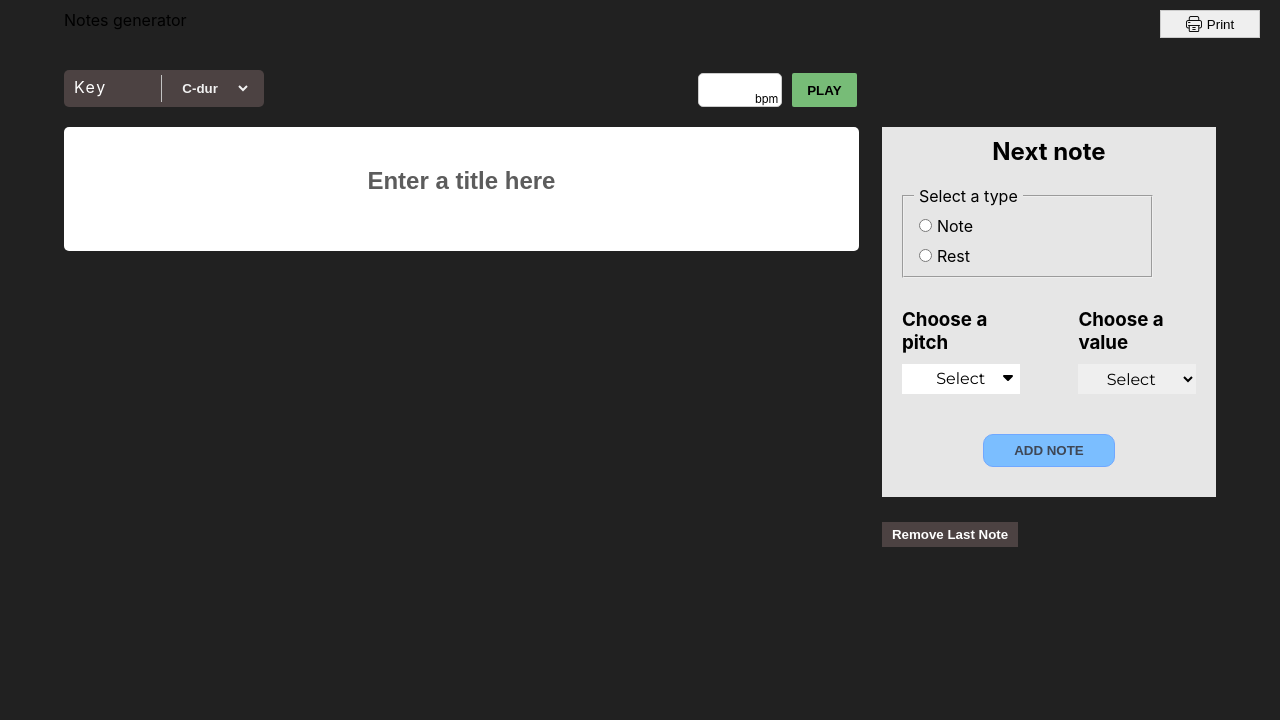
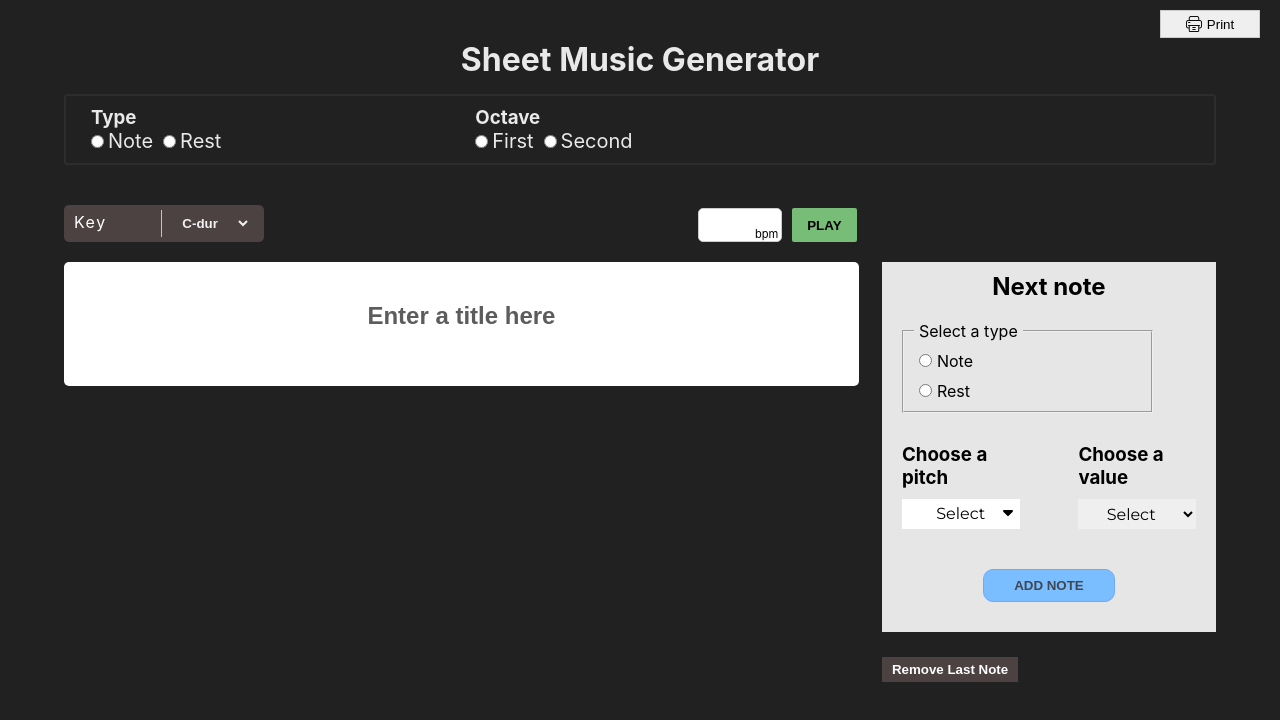
Before and after one commit to KamilSajdera/Notes-Generator, a React (Create React App) app: page / in a window 1280 px wide. Shown: the top 720 px of the page. Built offline with nearby package versions, Linux system fonts and the light colour scheme; a web font is replaced by a local one.

Commit message:
Added Header component markup

```diff
--- a/src/App.js
+++ b/src/App.js
@@ -8,6 +8,7 @@ import NotesContext from "./store/notes-context";
 import { MetronomeProvider } from "./store/metronome-context";
 
 import './App.css';
+import Header from "./components/header/header";
 
 function App() {
 
@@ -58,9 +59,7 @@ function App() {
       onRemoveNote: removeNoteHandler
       }}>
       <div className='container'>
-          <header className="header">
-            <p>Notes generator</p>
-          </header>
+          <Header />
           { isAvailable ?
             <MetronomeProvider>
             <GenericSettings onSetKey={setKeyHandler}/>
--- /dev/null
+++ b/src/components/header/NotesToolbar.css
@@ -0,0 +1,40 @@
+.notes-toolbar {
+  width: 100%;
+  text-align: left;
+  margin-top: 15px;
+  border: 2px solid #2d2d2d;
+  padding: 10px 25px;
+  border-radius: 3px;
+  display: flex;
+}
+
+.next-note-wrapper {
+  width: 70%;
+}
+
+.helper-functions {
+  width: 30%;
+}
+
+.form {
+  display: flex;
+  justify-content: flex-start;
+}
+
+.toolbar-row {
+  width: 100%;
+  display: flex;
+  align-items: center;
+  flex-wrap: wrap;
+  column-gap: 10px;
+}
+
+.toolbar-row h3 {
+  width: 100%;
+}
+
+.toolbar-option {
+  display: flex;
+  align-items: baseline;
+  gap: 4px;
+}
--- /dev/null
+++ b/src/components/header/NotesToolbar.js
@@ -0,0 +1,15 @@
+import "./NotesToolbar.css";
+import TypeAndOctave from "./type-and-octave-form";
+
+export default function NotesToolbar() {
+  return (
+    <section className="notes-toolbar">
+      <div className="next-note-wrapper">
+        <form className="form">
+          <TypeAndOctave />
+        </form>
+      </div>
+      <div className="helper-functions"></div>
+    </section>
+  );
+}
--- /dev/null
+++ b/src/components/header/header.css
@@ -0,0 +1,6 @@
+.header {
+    width: 100%;
+    text-align: center;
+    margin-top: 40px;
+    color: #e9e9e9;
+}
--- /dev/null
+++ b/src/components/header/header.js
@@ -0,0 +1,9 @@
+import './header.css';
+import NotesToolbar from './NotesToolbar';
+
+export default function Header() {
+    return <header className='header'>
+        <h1>Sheet Music Generator</h1>
+        <NotesToolbar />
+    </header>
+}
--- /dev/null
+++ b/src/components/header/type-and-octave-form.js
@@ -0,0 +1,38 @@
+
+
+export default function TypeAndOctave() {
+  return (
+    <>
+      <div className="toolbar-row">
+        <h3>Type</h3>
+        <div className="toolbar-option">
+          <input type="radio" name="note-type" value="sound" id="sound" />
+          <label htmlFor="sound" style={{ fontSize: "20px" }}>
+            Note
+          </label>
+        </div>
+        <div className="toolbar-option">
+          <input type="radio" name="note-type" value="rest" id="rest" />
+          <label htmlFor="rest" style={{ fontSize: "20px" }}>
+            Rest
+          </label>
+        </div>
+      </div>
+      <div className="toolbar-row">
+        <h3>Octave</h3>
+        <div className="toolbar-option">
+          <input type="radio" name="octave" value="1" id="first_octave" />
+          <label htmlFor="first_octave" style={{ fontSize: "20px" }}>
+            First
+          </label>
+        </div>
+        <div className="toolbar-option">
+          <input type="radio" name="octave" value="2" id="second_octave" />
+          <label htmlFor="second_octave" style={{ fontSize: "20px" }}>
+            Second
+          </label>
+        </div>
+      </div>
+    </>
+  );
+}
```
